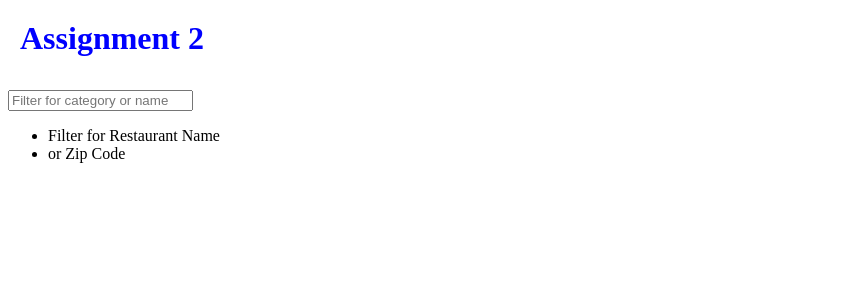
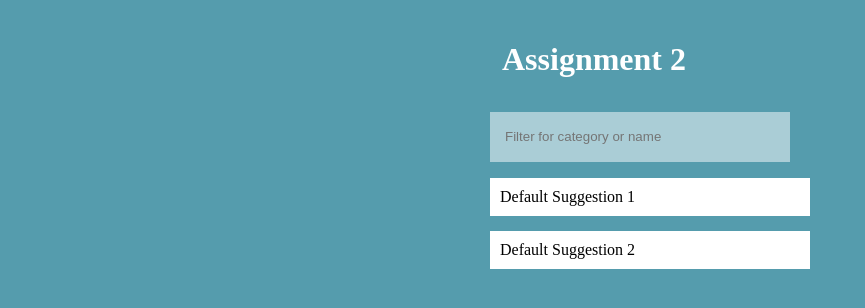
Before and after one commit to Francisco-Contreras10/INST377-A2, a website: page public/index.html in a window 1280 px wide. Shown: the whole page, without its empty margins (0-865 px from the left). Drawn offline with nearby package versions, Linux system fonts and the light colour scheme; no server answers.

Commit message:
Updates to the Javascript, creation of display function
- CSS: Added styling to the list elements for search results
- Javascript: Added a display function, refined the display matches function.
- Added event listener functions for search.

Javascript is still not complete but at the moment it will load up search queries. Styling will need to be refined, (i.e new fonts etc).

```diff
--- a/public/index.html
+++ b/public/index.html
@@ -9,17 +9,21 @@
     <title>assignment 2</title>
 </head>
 <body>
-    <form class="search-form">
-                <h1>Assignment 2</h1>
+    <div class="wrapper">
+        <div class="container">
+            <form class="search-form">
+                <h1 class="website-title">Assignment 2</h1>
                 <input type="text" class="textentry" placeholder="Filter for category or name">
                 <div id="navContainer">
                     <ul class="suggestions">
-                        <li>Filter for Restaurant Name</li>
-                        <li>or Zip Code</li>
+                        <li>Default Suggestion 1</li>
+                        <li>Default Suggestion 2</li>
 
                     </ul>
                 </div>
-    </form>
+            </form>
+        </div>
+    </div>
     <script src="script.js"></script>
 </body>
 </html>
--- a/public/script.js
+++ b/public/script.js
@@ -1,13 +1,40 @@
 
 const restaurant = [];
+
 fetch('https://data.princegeorgescountymd.gov/resource/umjn-t2iz.json')
   .then(response => response.json())
-  .then(data => restaurant.push(...data))
+  .then(data => restaurant.push(...data));
+
 
   function findMatches(wordToMatch, restaurant){
     return restaurant.filter(place => {
         const regex = new RegExp(wordToMatch, 'gi');
-        return place.name.match(regex) || place.city.match(regex)
-    });
+        return place.name.match(regex) || place.city.match(regex);
+    })
 
 }
+
+function displayArray() {
+    return restaurant;
+}
+
+function displayMatches() {
+    const matchArray = findMatches(this.value, restaurant);
+    const html = matchArray.map(place => {
+        return `
+            <li>
+                <span class="name">${place.name}</span>
+                <span class="address">${place.address}</span>
+                <span class="category">${place.category}</span>
+            </li>
+            `
+    }).join('');
+    suggestions.innerHTML = html;
+    console.log(matchArray);
+}
+
+const searchInput = document.querySelector('.textentry');
+const suggestions = document.querySelector('.suggestions');
+
+searchInput.addEventListener('change', displayMatches);
+searchInput.addEventListener('keyup', displayMatches);
--- a/public/styles.css
+++ b/public/styles.css
@@ -1,8 +1,44 @@
 h1 {
     display: block;
     font-weight: bold;
-    color: blue;
+    color: white;
     padding: 12px;
+}
+
+.wrapper {
+    width:100%;;
+    display:-webkit-flex;
+    display:flex;
+    -webkit-justify-content:center;
+    justify-content:center;
+}
+
+.container {
+    width:960px;
+    display:-webkit-flex;
+    display:flex;
+    -webkit-justify-content:center;
+    justify-content:center;
+}
+
+.textentry {
+    width:300px;
+    height:50px;
+    padding:15px;
+    border:none;
+    background-color:rgba(255,255,255,0.5);
+    color:white;
+}
+
+.suggestions {
+    list-style-type: none;
+    padding-inline-start:0px;
+}
+.suggestions li {
+    width: 100%;
+    background-color:white;
+    margin-bottom:15px;
+    padding:10px;
 }
 
 .navContainer li{
@@ -10,9 +46,15 @@ h1 {
     margin: 0px;
     padding: 10px;
     border-radius: 3px;
+    box-sizing: border-box;
+    width:100%;
 
 }
 li {
     display: list-item;
 
 }
+
+body {
+    background-color: #559CAD;
+}
```
Also changed, not shown: server.js (+3 -7 lines), 1 other file.
